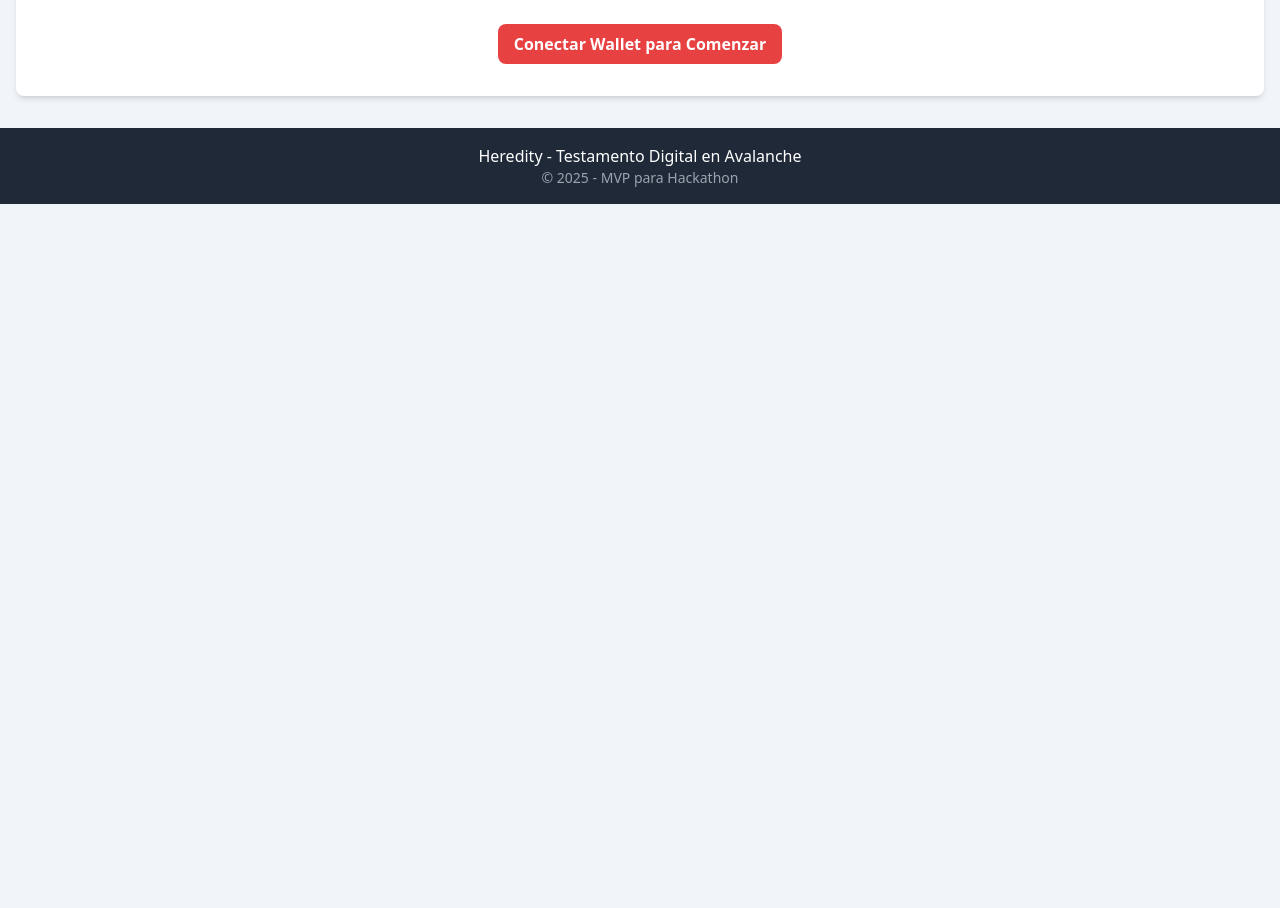
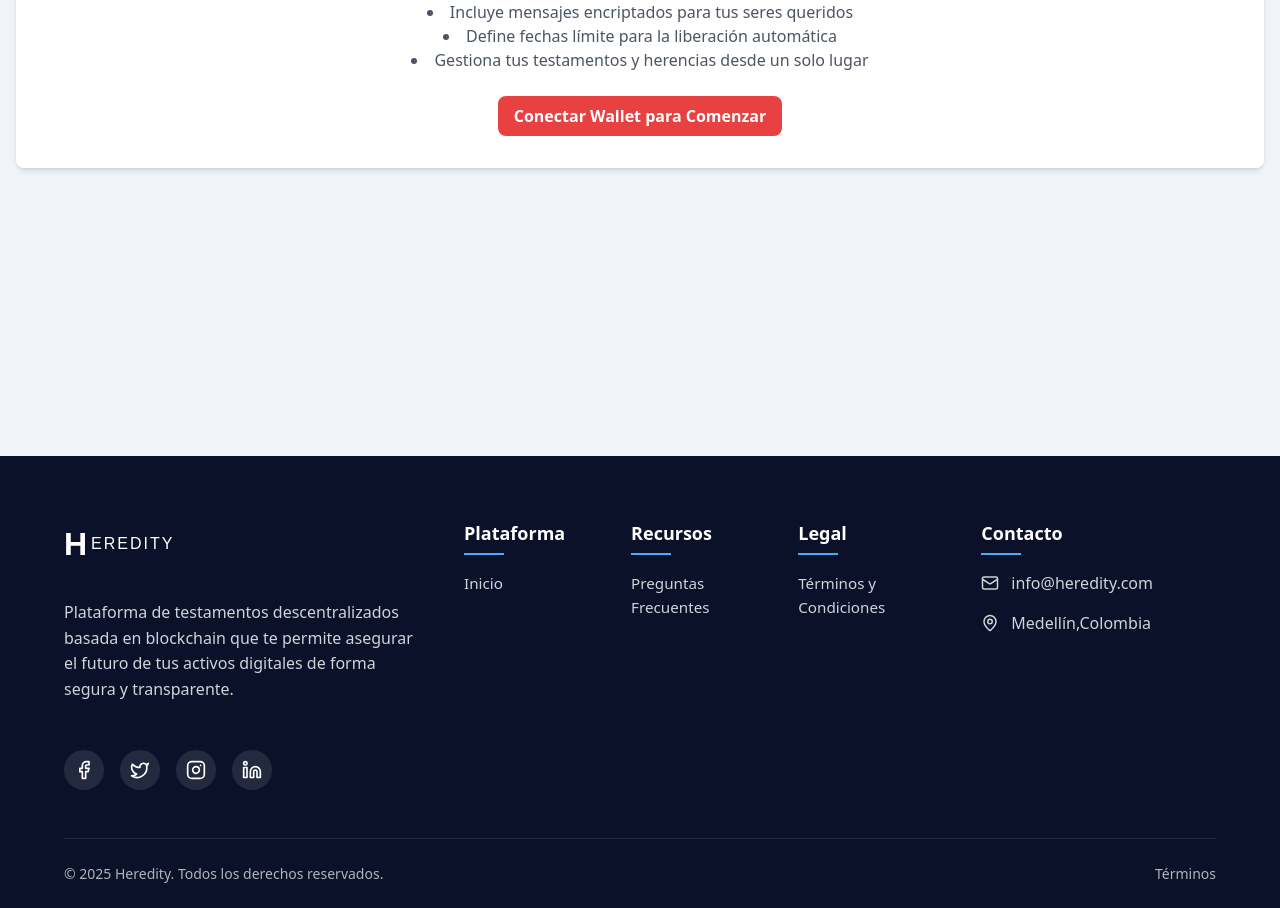
Before and after one commit to slydragonn/heredity-mvp, a React (Vite) app: page /dashboard in a window 1280 px wide. Shown: the part 424-1332 px from the top of the page. Before the commit the page ends 800 px from the top, so only its background shows below. Built offline with nearby package versions, Linux system fonts and the light colour scheme.

Commit message:
add footer, navbar and app layout

```diff
--- a/src/App.jsx
+++ b/src/App.jsx
@@ -1,13 +1,16 @@
 import { Routes, Route } from "react-router-dom";
 import Dashboard from "./pages/Dashboard";
 import Home from "./pages/Home";
+import AppLayout from "./layouts/AppLayout";
 
 function App() {
   return (
+    <AppLayout>
       <Routes>
         <Route path="/" element={<Home />} />
         <Route path="/dashboard" element={<Dashboard />} />
       </Routes>
+    </AppLayout>
   )
 }
 
--- /dev/null
+++ b/src/components/Footer/Footer.jsx
@@ -0,0 +1,102 @@
+import { Link } from "react-router-dom"
+import { Facebook, Twitter, Instagram, Linkedin, Mail, Phone, MapPin } from "lucide-react"
+import Logo from "../Logo/Logo"
+import styles from "./Footer.module.css"
+
+const Footer = () => {
+  const currentYear = new Date().getFullYear()
+
+  return (
+    <footer className={styles.footer}>
+      <div className={styles.footerContent}>
+        <div className={styles.footerMain}>
+          <div className={styles.footerBrand}>
+            <div className={styles.footerLogo}>
+              <Logo />
+            </div>
+            <p className={styles.footerDescription}>
+              Plataforma de testamentos descentralizados basada en blockchain que te permite asegurar el futuro de tus
+              activos digitales de forma segura y transparente.
+            </p>
+            <div className={styles.socialLinks}>
+              <a href="https://facebook.com" target="_blank" rel="noopener noreferrer" className={styles.socialLink}>
+                <Facebook size={20} />
+              </a>
+              <a href="https://twitter.com" target="_blank" rel="noopener noreferrer" className={styles.socialLink}>
+                <Twitter size={20} />
+              </a>
+              <a href="https://instagram.com" target="_blank" rel="noopener noreferrer" className={styles.socialLink}>
+                <Instagram size={20} />
+              </a>
+              <a href="https://linkedin.com" target="_blank" rel="noopener noreferrer" className={styles.socialLink}>
+                <Linkedin size={20} />
+              </a>
+            </div>
+          </div>
+
+          <div className={styles.footerLinks}>
+            <div className={styles.footerLinkGroup}>
+              <h3 className={styles.footerLinkTitle}>Plataforma</h3>
+              <ul className={styles.footerLinkList}>
+                <li>
+                  <Link to="/" className={styles.footerLink}>
+                    Inicio
+                  </Link>
+                </li>
+              </ul>
+            </div>
+
+            <div className={styles.footerLinkGroup}>
+              <h3 className={styles.footerLinkTitle}>Recursos</h3>
+              <ul className={styles.footerLinkList}>
+                <li>
+                  <Link to="/faq" className={styles.footerLink}>
+                    Preguntas Frecuentes
+                  </Link>
+                </li>
+              </ul>
+            </div>
+
+            <div className={styles.footerLinkGroup}>
+              <h3 className={styles.footerLinkTitle}>Legal</h3>
+              <ul className={styles.footerLinkList}>
+                <li>
+                  <Link to="/terminos" className={styles.footerLink}>
+                    Términos y Condiciones
+                  </Link>
+                </li>
+              </ul>
+            </div>
+          </div>
+
+          <div className={styles.footerContact}>
+            <h3 className={styles.footerLinkTitle}>Contacto</h3>
+            <ul className={styles.contactList}>
+              <li className={styles.contactItem}>
+                <Mail size={18} />
+                <a href="mailto:info@heredity.com" className={styles.contactLink}>
+                  info@heredity.com
+                </a>
+              </li>
+              <li className={styles.contactItem}>
+                <MapPin size={18} />
+                <span>Medellín,Colombia</span>
+              </li>
+            </ul>
+          </div>
+        </div>
+
+        <div className={styles.footerBottom}>
+          <div className={styles.copyright}>&copy; {currentYear} Heredity. Todos los derechos reservados.</div>
+          <div className={styles.footerBottomLinks}>
+            <Link to="/terminos" className={styles.footerBottomLink}>
+              Términos
+            </Link>
+          </div>
+        </div>
+      </div>
+    </footer>
+  )
+}
+
+export default Footer
--- /dev/null
+++ b/src/components/Footer/Footer.module.css
@@ -0,0 +1,193 @@
+.footer {
+  background-color: #0a1128;
+  color: #ffffff;
+  width: 100%;
+  padding: 4rem 0 0;
+  margin-top: auto;
+}
+
+.footerContent {
+  max-width: 1200px;
+  margin: 0 auto;
+  padding: 0 1.5rem;
+}
+
+.footerMain {
+  display: grid;
+  grid-template-columns: 1.5fr 2fr 1fr;
+  gap: 3rem;
+  margin-bottom: 3rem;
+}
+
+.footerBrand {
+  display: flex;
+  flex-direction: column;
+  gap: 1.5rem;
+}
+
+.footerLogo {
+  margin-bottom: 0.5rem;
+}
+
+.footerDescription {
+  color: #ced4da;
+  line-height: 1.6;
+  margin-bottom: 1.5rem;
+}
+
+.socialLinks {
+  display: flex;
+  gap: 1rem;
+}
+
+.socialLink {
+  display: flex;
+  align-items: center;
+  justify-content: center;
+  width: 40px;
+  height: 40px;
+  border-radius: 50%;
+  background-color: rgba(255, 255, 255, 0.1);
+  color: #ffffff;
+  transition: all 0.3s ease;
+}
+
+.socialLink:hover {
+  background-color: #4dabf7;
+  transform: translateY(-3px);
+}
+
+.footerLinks {
+  display: grid;
+  grid-template-columns: repeat(3, 1fr);
+  gap: 2rem;
+}
+
+.footerLinkTitle {
+  font-size: 1.125rem;
+  font-weight: 600;
+  margin-bottom: 1.5rem;
+  color: #ffffff;
+  position: relative;
+}
+
+.footerLinkTitle::after {
+  content: "";
+  position: absolute;
+  bottom: -0.5rem;
+  left: 0;
+  width: 40px;
+  height: 2px;
+  background-color: #4dabf7;
+}
+
+.footerLinkList {
+  list-style: none;
+  padding: 0;
+  margin: 0;
+  display: flex;
+  flex-direction: column;
+  gap: 0.75rem;
+}
+
+.footerLink {
+  color: #ced4da;
+  text-decoration: none;
+  transition: color 0.3s ease;
+  font-size: 0.95rem;
+}
+
+.footerLink:hover {
+  color: #4dabf7;
+}
+
+.contactList {
+  list-style: none;
+  padding: 0;
+  margin: 0;
+  display: flex;
+  flex-direction: column;
+  gap: 1rem;
+}
+
+.contactItem {
+  display: flex;
+  align-items: center;
+  gap: 0.75rem;
+  color: #ced4da;
+}
+
+.contactLink {
+  color: #ced4da;
+  text-decoration: none;
+  transition: color 0.3s ease;
+}
+
+.contactLink:hover {
+  color: #4dabf7;
+}
+
+.footerBottom {
+  border-top: 1px solid rgba(255, 255, 255, 0.1);
+  padding: 1.5rem 0;
+  display: flex;
+  justify-content: space-between;
+  align-items: center;
+}
+
+.copyright {
+  color: #adb5bd;
+  font-size: 0.875rem;
+}
+
+.footerBottomLinks {
+  display: flex;
+  gap: 1.5rem;
+}
+
+.footerBottomLink {
+  color: #adb5bd;
+  text-decoration: none;
+  font-size: 0.875rem;
+  transition: color 0.3s ease;
+}
+
+.footerBottomLink:hover {
+  color: #4dabf7;
+}
+
+@media (max-width: 1024px) {
+  .footerMain {
+    grid-template-columns: 1fr 1fr;
+  }
+
+  .footerBrand {
+    grid-column: 1 / -1;
+  }
+
+  .footerLinks {
+    grid-template-columns: repeat(2, 1fr);
+  }
+}
+
+@media (max-width: 768px) {
+  .footer {
+    padding: 3rem 0 0;
+  }
+
+  .footerMain {
+    grid-template-columns: 1fr;
+    gap: 2rem;
+  }
+
+  .footerLinks {
+    grid-template-columns: 1fr;
+    gap: 2rem;
+  }
+
+  .footerBottom {
+    flex-direction: column;
+    gap: 1rem;
+    text-align: center;
+  }
+}
--- a/src/components/Hero/Hero.jsx
+++ b/src/components/Hero/Hero.jsx
@@ -15,7 +15,7 @@
             condiciones específicas, garantizando que tus deseos se cumplan de forma segura y transparente.
           </p>
           <div className={styles.buttons}>
-          <Link to="/auth" className={styles.primaryButton}>
+          <Link to="/dashboard" className={styles.primaryButton}>
             Comenzar Ahora <ArrowRight size={16} />
           </Link>
           </div>
--- a/src/components/Navbar/DashboardNavbar.jsx
+++ b/src/components/Navbar/DashboardNavbar.jsx
@@ -11,10 +11,7 @@
   return (
     <nav className={styles.navbar}>
       <div className="container mx-auto px-4">
-        <div className="flex justify-between items-center py-4">
-          <div className="flex items-center">
-            <Logo />
-          </div>
+        <div className="flex justify-center enter py-4">
 
           {account && (
             <div className="hidden md:flex space-x-6">
--- /dev/null
+++ b/src/components/Navbar/Navbar.jsx
@@ -0,0 +1,43 @@
+"use client";
+
+import React, { useState } from "react";
+import { Link } from "react-router-dom";
+import { Menu, X, ChevronDown } from "lucide-react";
+import styles from "./Navbar.module.css";
+import Logo from "../Logo/Logo";
+
+const Navbar = () => {
+  const [isOpen, setIsOpen] = useState(false);
+  const [dropdownOpen, setDropdownOpen] = useState(false);
+
+  return (
+    <nav className={styles.navbar}>
+      <div className={styles.container}>
+        <div className={styles.logoContainer}>
+          <Link to="/" className={styles.logoLink}>
+            <Logo />
+          </Link>
+        </div>
+
+        <div className={styles.menuToggle} onClick={() => setIsOpen(!isOpen)}>
+          {isOpen ? <X size={24} /> : <Menu size={24} />}
+        </div>
+
+        <div className={`${styles.menuItems} ${isOpen ? styles.active : ""}`}>
+          <Link to="/" className={styles.menuItem}>
+            Inicio
+          </Link>
+
+          <Link to="/faq" className={styles.menuItem}>
+            FAQ
+          </Link>
+          <Link to="/contacto" className={styles.menuItem}>
+            Contacto
+          </Link>
+        </div>
+      </div>
+    </nav>
+  );
+};
+
+export default Navbar;
--- /dev/null
+++ b/src/layouts/AppLayout.jsx
@@ -0,0 +1,22 @@
+import { useLocation } from "react-router-dom";
+import Footer from "../components/Footer/Footer";
+import Navbar from "../components/Navbar/Navbar";
+
+function AppLayout({children}) {
+  const location = useLocation();
+  const hideLayoutRoutes = ["/auth"];
+  const shouldShowNavbar = !hideLayoutRoutes.includes(location.pathname);
+  const shouldShowFooter = !hideLayoutRoutes.includes(location.pathname);
+
+  return (
+    <>
+      {shouldShowNavbar && <Navbar />}
+
+        {children}
+
+      {shouldShowFooter && <Footer />}
+    </>
+  );
+}
+
+export default AppLayout;
--- a/src/pages/Dashboard.jsx
+++ b/src/pages/Dashboard.jsx
@@ -125,13 +125,6 @@
           </div>
         )}
       </main>
-
-      <footer className="bg-gray-800 text-white py-4 text-center">
-        <div className="container mx-auto">
-          <p>Heredity - Testamento Digital en Avalanche</p>
-          <p className="text-sm text-gray-400">© {new Date().getFullYear()} - MVP para Hackathon</p>
-        </div>
-      </footer>
     </div>
   );
 }
```
